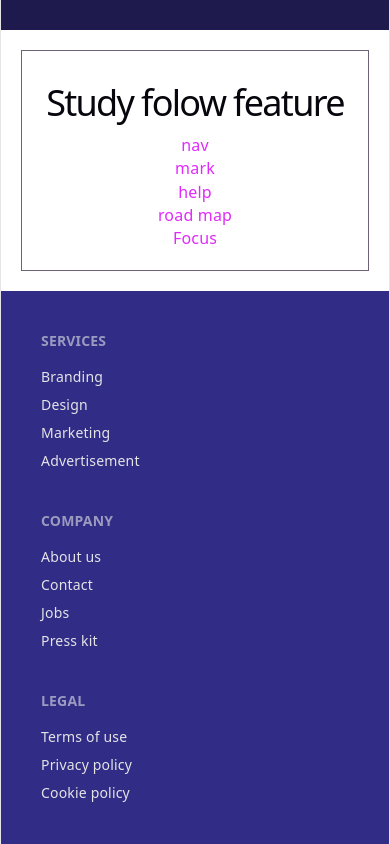
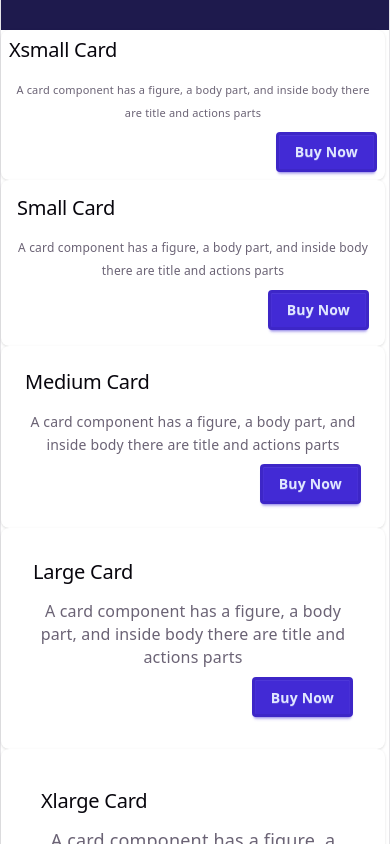
Before and after one commit to Olinurrah/studyFlow, a React (Vite) app: page / in a window 390 px wide. Shown: the part 1060-1904 px from the top of the page. Built offline with nearby package versions, Linux system fonts and the light colour scheme.

Commit message:
product Card section Add

```diff
--- a/src/App.jsx
+++ b/src/App.jsx
@@ -1,9 +1,13 @@
 
 import './App.css'
+import Card from './compunent/Card'
+// import AdminPanel from './compunent/AdminPanel'
 import Footer from './compunent/Footer'
 import Footer2 from './compunent/Footer2'
 import HeroSection from './compunent/HeroSection'
+// import Login from './compunent/Login'
 import Navbar from './compunent/Navbar'
+import ConditionalRendaring from './react-concepts/ConditionalRendaring'
 
 function App() {
 
@@ -17,22 +21,14 @@ function App() {
  {/* nav */}
 <Navbar></Navbar>
 <HeroSection></HeroSection>
-
-
- <div className='border m-5 p-5'>
-  <h1>Study folow feature</h1>
-  <ul className='text-fuchsia-500'>
-    <li>nav</li>
-    <li>mark</li>
-    <li>help</li>
-    <li>road map</li>
-    <li>Focus</li>
-  </ul>
-
- </div>
+<Card />
+{/* <Login /> */}
+{/* <AdminPanel /> */}
 {/* footer */}
+<ConditionalRendaring />
 <Footer></Footer>
 <Footer2></Footer2>
+
 
 
 
--- /dev/null
+++ b/src/compunent/AdminPanel.jsx
@@ -0,0 +1,164 @@
+const AdminPanel = () => {
+  const stats = [
+    { title: "Total Students", value: "1,248" },
+    { title: "Active Courses", value: "24" },
+    { title: "Completed Tasks", value: "8,542" },
+    { title: "Pending Tasks", value: "326" },
+  ];
+
+  return (
+    <div className="min-h-screen bg-indigo-950 text-white">
+      {/* Header */}
+      <header className="border-b border-indigo-300/30 px-6 py-4">
+        <div className="flex items-center justify-between">
+          <div>
+            <h1 className="text-2xl font-bold">StudyFlow</h1>
+            <p className="text-sm text-indigo-200">Admin Dashboard</p>
+          </div>
+
+          <button className="rounded-lg bg-indigo-600 px-4 py-2 font-medium transition hover:bg-indigo-500">
+            Logout
+          </button>
+        </div>
+      </header>
+
+      <div className="flex">
+        {/* Sidebar */}
+        <aside className="hidden min-h-[calc(100vh-73px)] w-64 border-r border-indigo-300/30 p-5 md:block">
+          <nav className="space-y-2">
+            <a
+              href="#"
+              className="block rounded-lg bg-indigo-600 px-4 py-3 font-medium"
+            >
+              Dashboard
+            </a>
+
+            <a
+              href="#"
+              className="block rounded-lg px-4 py-3 text-indigo-200 transition hover:bg-indigo-900"
+            >
+              Students
+            </a>
+
+            <a
+              href="#"
+              className="block rounded-lg px-4 py-3 text-indigo-200 transition hover:bg-indigo-900"
+            >
+              Courses
+            </a>
+
+            <a
+              href="#"
+              className="block rounded-lg px-4 py-3 text-indigo-200 transition hover:bg-indigo-900"
+            >
+              Tasks
+            </a>
+
+            <a
+              href="#"
+              className="block rounded-lg px-4 py-3 text-indigo-200 transition hover:bg-indigo-900"
+            >
+              Settings
+            </a>
+          </nav>
+        </aside>
+
+        {/* Main Content */}
+        <main className="flex-1 p-6">
+          {/* Welcome */}
+          <div className="mb-6">
+            <h2 className="text-3xl font-bold">Dashboard</h2>
+            <p className="mt-1 text-indigo-200">
+              Manage your StudyFlow platform.
+            </p>
+          </div>
+
+          {/* Stats */}
+          <div className="grid gap-5 sm:grid-cols-2 lg:grid-cols-4">
+            {stats.map((stat) => (
+              <div
+                key={stat.title}
+                className="rounded-xl border border-indigo-300/40 bg-indigo-900/50 p-5"
+              >
+                <p className="text-sm text-indigo-200">{stat.title}</p>
+                <h3 className="mt-2 text-3xl font-bold">{stat.value}</h3>
+              </div>
+            ))}
+          </div>
+
+          {/* Recent Students */}
+          <section className="mt-8 rounded-xl border border-indigo-300/40 bg-indigo-900/50">
+            <div className="flex items-center justify-between border-b border-indigo-300/30 p-5">
+              <div>
+                <h3 className="text-xl font-semibold">Recent Students</h3>
+                <p className="text-sm text-indigo-200">
+                  Recently registered students
+                </p>
+              </div>
+
+              <button className="rounded-lg bg-indigo-600 px-4 py-2 text-sm font-medium hover:bg-indigo-500">
+                View All
+              </button>
+            </div>
+
+            <div className="overflow-x-auto">
+              <table className="w-full text-left">
+                <thead>
+                  <tr className="border-b border-indigo-300/30 text-sm text-indigo-200">
+                    <th className="px-5 py-4">Name</th>
+                    <th className="px-5 py-4">Email</th>
+                    <th className="px-5 py-4">Progress</th>
+                    <th className="px-5 py-4">Status</th>
+                  </tr>
+                </thead>
+
+                <tbody>
+                  <tr className="border-b border-indigo-300/20">
+                    <td className="px-5 py-4 font-medium">Rahim Ahmed</td>
+                    <td className="px-5 py-4 text-indigo-200">
+                      rahim@example.com
+                    </td>
+                    <td className="px-5 py-4">78%</td>
+                    <td className="px-5 py-4">
+                      <span className="rounded-full bg-green-500/20 px-3 py-1 text-xs text-green-300">
+                        Active
+                      </span>
+                    </td>
+                  </tr>
+
+                  <tr className="border-b border-indigo-300/20">
+                    <td className="px-5 py-4 font-medium">Karim Hasan</td>
+                    <td className="px-5 py-4 text-indigo-200">
+                      karim@example.com
+                    </td>
+                    <td className="px-5 py-4">54%</td>
+                    <td className="px-5 py-4">
+                      <span className="rounded-full bg-green-500/20 px-3 py-1 text-xs text-green-300">
+                        Active
+                      </span>
+                    </td>
+                  </tr>
+
+                  <tr>
+                    <td className="px-5 py-4 font-medium">Sadia Islam</td>
+                    <td className="px-5 py-4 text-indigo-200">
+                      sadia@example.com
+                    </td>
+                    <td className="px-5 py-4">32%</td>
+                    <td className="px-5 py-4">
+                      <span className="rounded-full bg-yellow-500/20 px-3 py-1 text-xs text-yellow-300">
+                        Pending
+                      </span>
+                    </td>
+                  </tr>
+                </tbody>
+              </table>
+            </div>
+          </section>
+        </main>
+      </div>
+    </div>
+  );
+};
+
+export default AdminPanel;
--- /dev/null
+++ b/src/compunent/Card.jsx
@@ -0,0 +1,58 @@
+
+const Card = () => {
+    return (
+        <div>
+            <div className="card w-96 bg-base-100 card-xs shadow-sm">
+  <div className="card-body">
+    <h2 className="card-title">Xsmall Card</h2>
+    <p>A card component has a figure, a body part, and inside body there are title and actions parts</p>
+    <div className="justify-end card-actions">
+      <button className="btn btn-primary">Buy Now</button>
+    </div>
+  </div>
+</div>
+
+<div className="card w-96 bg-base-100 card-sm shadow-sm">
+  <div className="card-body">
+    <h2 className="card-title">Small Card</h2>
+    <p>A card component has a figure, a body part, and inside body there are title and actions parts</p>
+    <div className="justify-end card-actions">
+      <button className="btn btn-primary">Buy Now</button>
+    </div>
+  </div>
+</div>
+
+<div className="card w-96 bg-base-100 card-md shadow-sm">
+  <div className="card-body">
+    <h2 className="card-title">Medium Card</h2>
+    <p>A card component has a figure, a body part, and inside body there are title and actions parts</p>
+    <div className="justify-end card-actions">
+      <button className="btn btn-primary">Buy Now</button>
+    </div>
+  </div>
+</div>
+
+<div className="card w-96 bg-base-100 card-lg shadow-sm">
+  <div className="card-body">
+    <h2 className="card-title">Large Card</h2>
+    <p>A card component has a figure, a body part, and inside body there are title and actions parts</p>
+    <div className="justify-end card-actions">
+      <button className="btn btn-primary">Buy Now</button>
+    </div>
+  </div>
+</div>
+
+<div className="card w-96 bg-base-100 card-xl shadow-sm">
+  <div className="card-body">
+    <h2 className="card-title">Xlarge Card</h2>
+    <p>A card component has a figure, a body part, and inside body there are title and actions parts</p>
+    <div className="justify-end card-actions">
+      <button className="btn btn-primary">Buy Now</button>
+    </div>
+  </div>
+</div>
+        </div>
+    );
+};
+
+export default Card;
--- /dev/null
+++ b/src/compunent/Login.jsx
@@ -0,0 +1,22 @@
+
+const Login = () => {
+    return (
+        <div className="bg-indigo-950 p-10">
+            <legend className=" text-center text-2xl p-5">Login</legend>
+
+            <fieldset className="fieldset  border-indigo-300 rounded-box w-2/5 mx-auto border px-5 py-10">
+  {/* <legend className=" text-center text-2xl p-5">Login</legend> */}
+
+  <label className="label">Email</label>
+  <input type="email" className="input border w-full border-indigo-200 bg-indigo-950 " placeholder="Email" />
+
+  <label className="label">Password</label>
+  <input type="password" className="input border w-full border-indigo-200 bg-indigo-950 " placeholder="Password" />
+
+  <button className="btn btn-neutral bg-indigo-600 mt-4">Login</button>
+</fieldset>
+        </div>
+    );
+};
+
+export default Login;
--- /dev/null
+++ b/src/react-concepts/ConditionalRendaring.jsx
@@ -0,0 +1,10 @@
+
+const ConditionalRendaring = () => {
+    return (
+        <div>
+
+        </div>
+    );
+};
+
+export default ConditionalRendaring;
```
